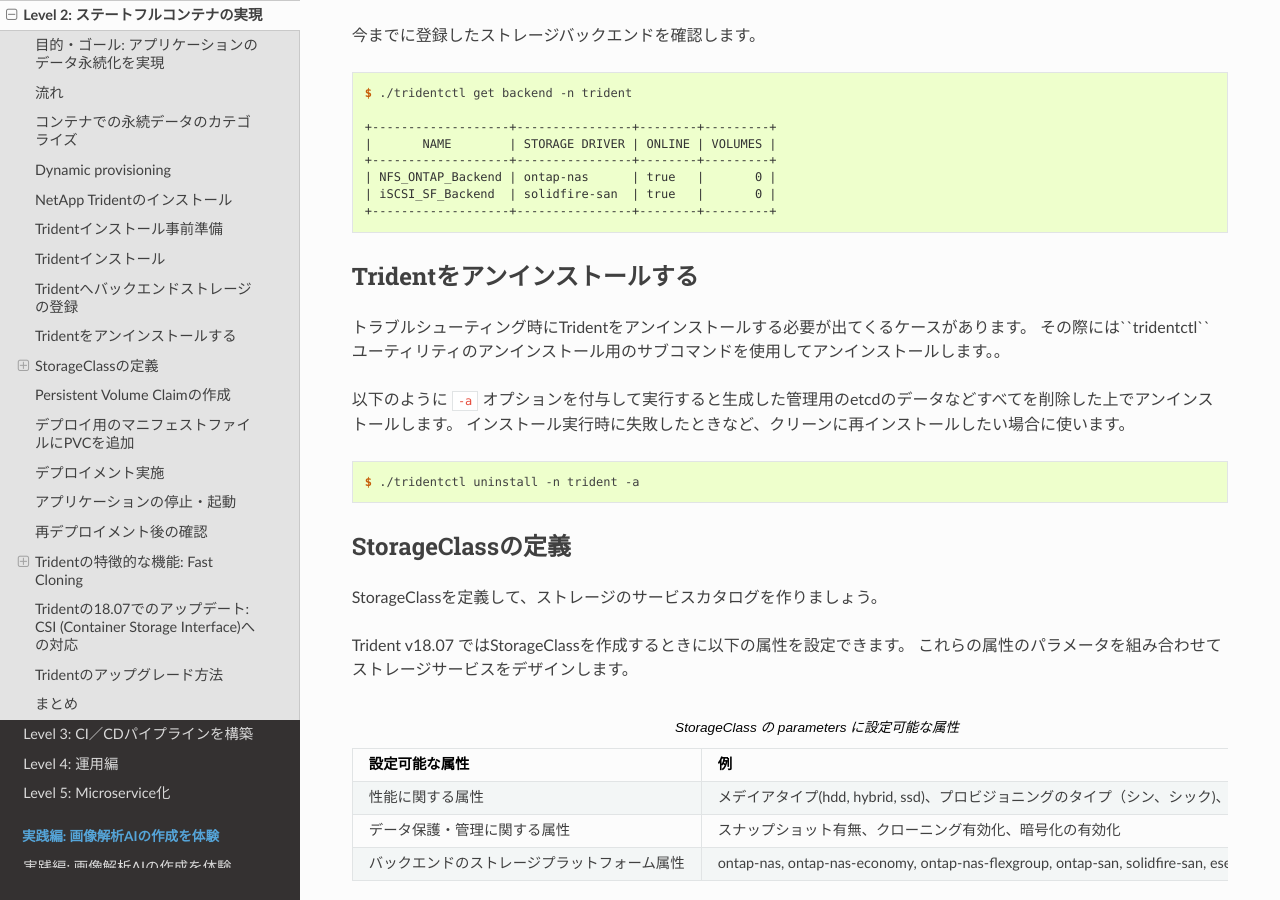
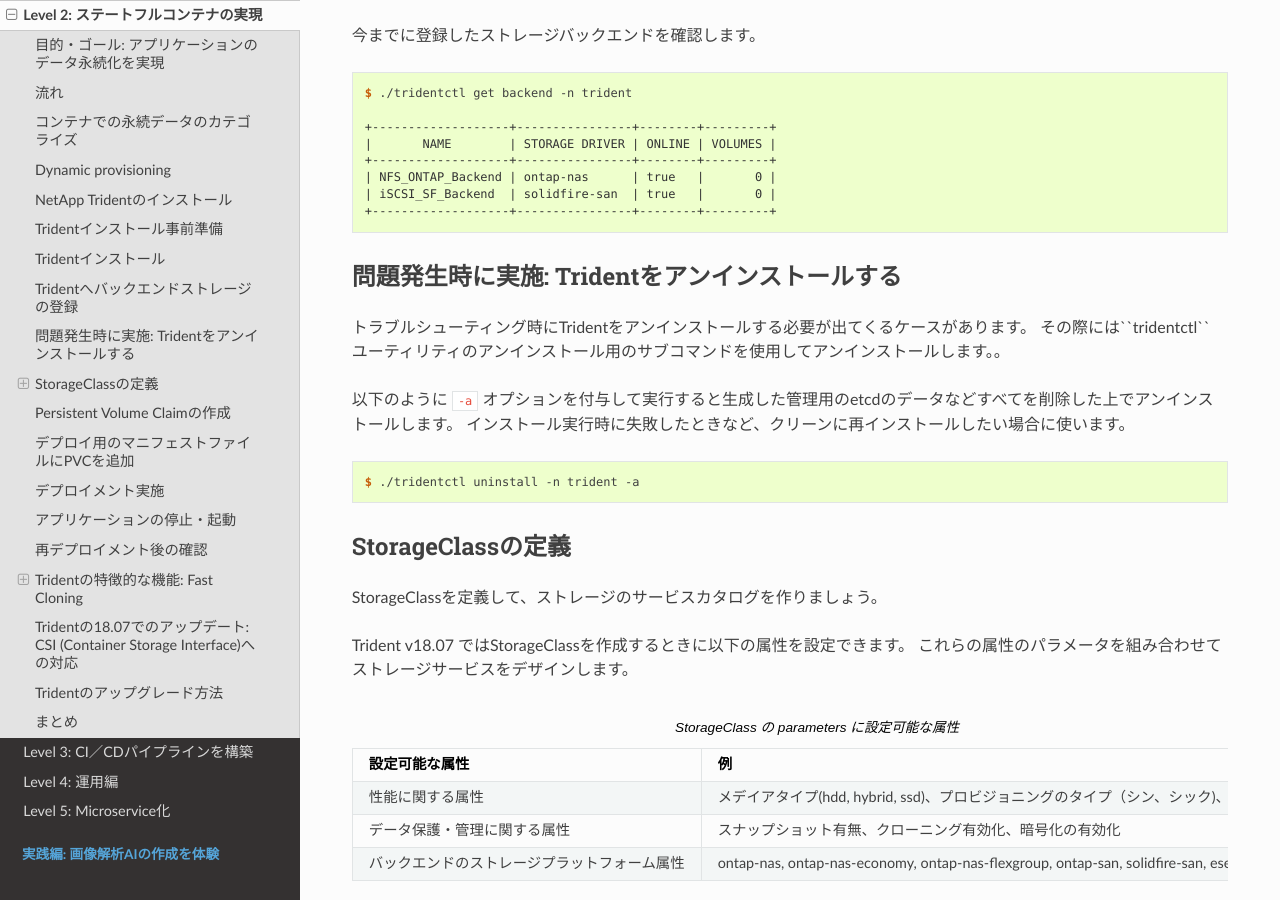
Before and after one commit to NetAppJpTechTeam/NetAppDigitalTransformationLab, a Sphinx documentation site: the page built from docs/source/container/Level2/index.rst, in a window 1280 px wide and 900 px high, scrolled down 5609 px. Built offline with Sphinx 7.4.7 and the Read the Docs theme 2.0.0, drawn with Linux system fonts in a browser that asks for light colours; some of the changed lines change nothing that is shown; some of the changed text lies outside the part shown.

Commit message:
Fix typo.

```diff
--- a/docs/source/container/Level2/index.rst
+++ b/docs/source/container/Level2/index.rst
@@ -238,7 +238,7 @@
 
 .. code-block:: console
 
-    $ ssh vsadmin@192.168.XX.20 vol show
+    $ ssh vsadmin@192.168.XX.200 vol show
 
     Password:
     Vserver   Volume       Aggregate    State      Type       Size  Available Used%
--- a/docs/source/container/Level2/trident-install.rst
+++ b/docs/source/container/Level2/trident-install.rst
@@ -247,7 +247,7 @@
     +-------------------+----------------+--------+---------+
 
 
-Tridentをアンインストールする
+問題発生時に実施: Tridentをアンインストールする
 =======================================================================
 
 トラブルシューティング時にTridentをアンインストールする必要が出てくるケースがあります。
```
